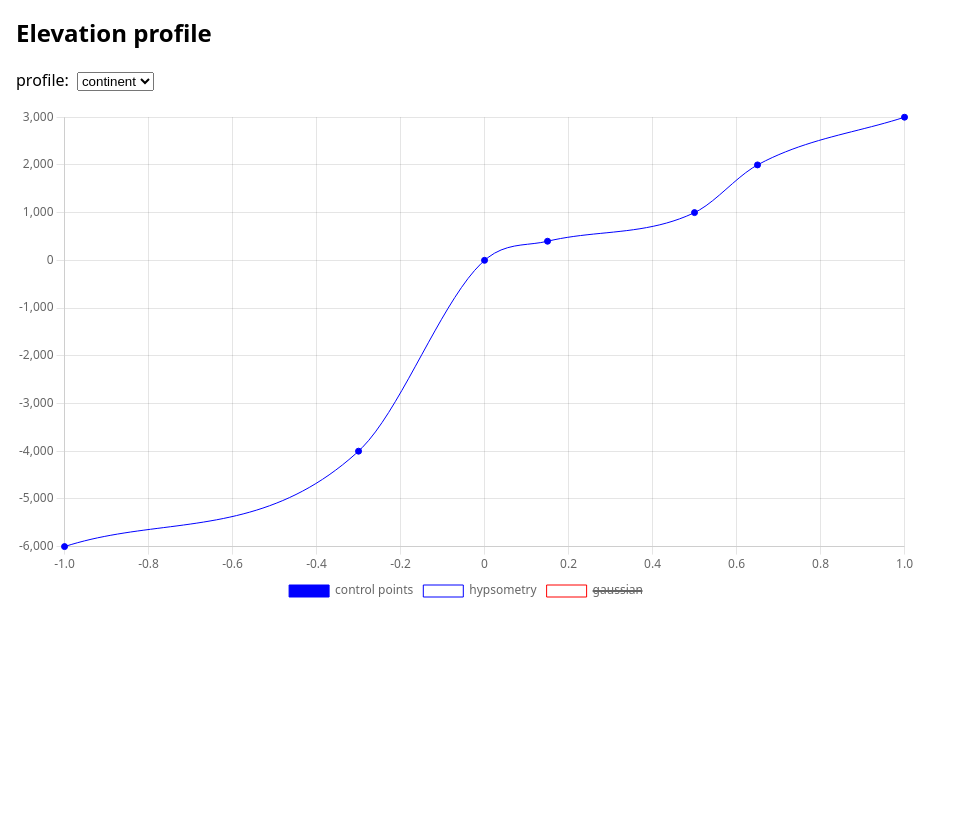
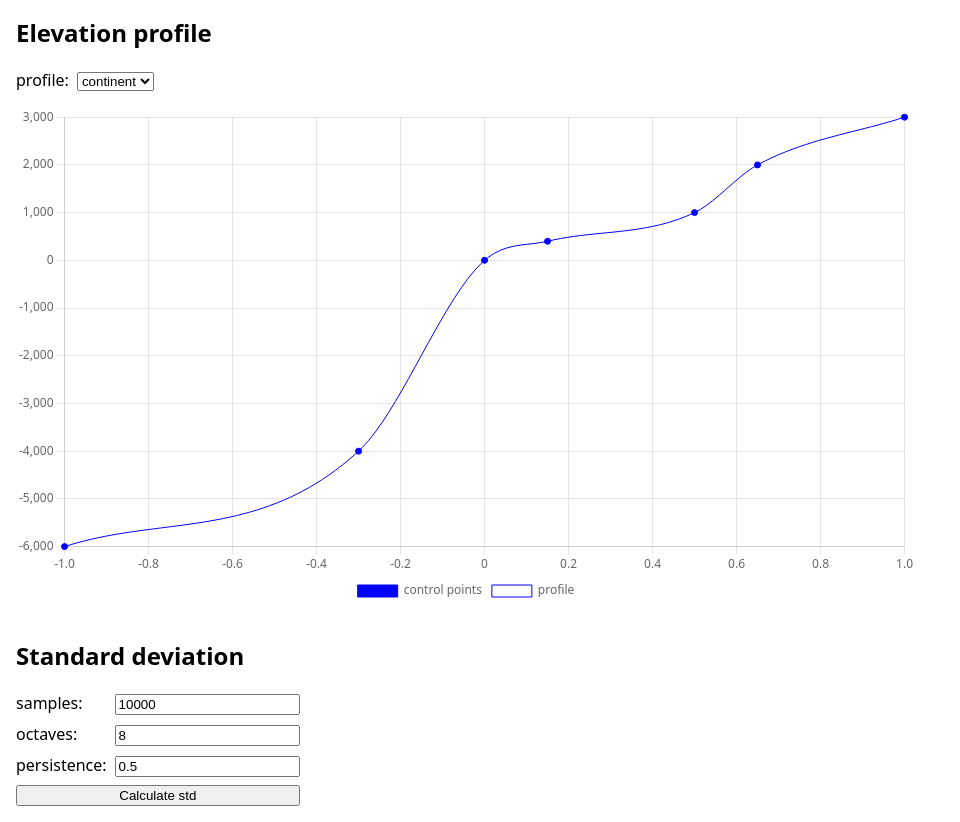
Before and after one commit to dkarpliuk/quadtree-planet, a website built with Vite: page dev.html in a window 1280 px wide. Shown: the whole page, without its empty margins (0-960 px from the left). Before the commit the page ends 800 px from the top, so only its background shows below. Built offline with nearby package versions, Linux system fonts and the light colour scheme.

Commit message:
measure noise std for gaussian, add dev std-calc tool

```diff
--- a/dev.html
+++ b/dev.html
@@ -19,6 +19,18 @@
         align-items: baseline;
         margin-bottom: 1rem;
       }
+
+      .controls-grid {
+        display: grid;
+        grid-template-columns: auto auto;
+        gap: 0.5rem;
+        align-items: baseline;
+        justify-content: start;
+      }
+
+      .controls-grid button {
+        grid-column: span 2;
+      }
     </style>
   </head>
   <body>
@@ -30,6 +42,18 @@
       </div>
       <canvas id="elevation-profile" width="900" height="500"></canvas>
     </div>
+    <div class="section">
+      <h2>Standard deviation</h2>
+      <div class="controls-grid">
+        <label for="std-samples">samples:</label>
+        <input id="std-samples" type="number" value="10000" min="1" />
+        <label for="std-octaves">octaves:</label>
+        <input id="std-octaves" type="number" value="8" min="1" />
+        <label for="std-persistence">persistence:</label>
+        <input id="std-persistence" type="number" value="0.5" step="0.1" min="0" max="1" />
+        <button id="std-calculate">Calculate std</button>
+      </div>
+    </div>
     <script type="module" src="/src/dev/main.ts"></script>
   </body>
 </html>
--- a/src/dev/elevation-chart.ts
+++ b/src/dev/elevation-chart.ts
@@ -9,8 +9,8 @@ interface Point {
   y: number;
 }
 
-function sampleElevationProfile(profile: ElevationProfile, raw = false): Point[] {
-  const sampler = new ElevationProfileSampler(profile, raw);
+function sampleElevationProfile(profile: ElevationProfile): Point[] {
+  const sampler = new ElevationProfileSampler(profile, false);
   sampler.warm();
 
   const min = profile[0][0];
@@ -41,8 +41,8 @@ function chartConfig(profile: ElevationProfile): ChartConfiguration<'scatter'> {
           pointHoverRadius: 3,
         },
         {
-          label: 'hypsometry',
-          data: sampleElevationProfile(profile, true),
+          label: 'profile',
+          data: sampleElevationProfile(profile),
           showLine: true,
           backgroundColor: '#fff',
           pointHoverBackgroundColor: '#fff',
@@ -50,17 +50,6 @@ function chartConfig(profile: ElevationProfile): ChartConfiguration<'scatter'> {
           borderWidth: 1,
           pointRadius: 0,
           pointHoverRadius: 3,
-        },
-        {
-          label: 'gaussian',
-          data: sampleElevationProfile(profile),
-          showLine: true,
-          backgroundColor: '#fff',
-          borderColor: '#f00',
-          borderWidth: 1,
-          pointRadius: 0,
-          pointHoverRadius: 3,
-          hidden: true,
         },
       ],
     },
@@ -87,8 +76,7 @@ export function renderElevationProfile(canvas: HTMLCanvasElement, profiles: Reco
   select.addEventListener('change', () => {
     profile = profiles[select.value];
     chart.data.datasets[0].data = profile.map(([x, y]) => ({ x, y }));
-    chart.data.datasets[1].data = sampleElevationProfile(profile, true);
-    chart.data.datasets[2].data = sampleElevationProfile(profile);
+    chart.data.datasets[1].data = sampleElevationProfile(profile);
     chart.update();
   });
 }
--- a/src/dev/main.ts
+++ b/src/dev/main.ts
@@ -5,6 +5,7 @@ import { landmassConfig } from '@config/landmass-config';
 import { Chart } from 'chart.js/auto';
 
 import { renderElevationProfile } from './elevation-chart';
+import { setupStdCalculation } from './std-calc';
 
 Chart.defaults.font.family = getComputedStyle(document.body).fontFamily;
 
@@ -15,6 +16,8 @@ async function main(): Promise<void> {
   renderElevationProfile(canvas, {
     continent: landmassConfig.value.terrain.continents.elevationProfile
   });
+
+  setupStdCalculation();
 }
 
 await main();
--- /dev/null
+++ b/src/dev/std-calc.ts
@@ -0,0 +1,37 @@
+import { wrap } from 'comlink';
+
+import type { StdOptions as StdCalcOptions } from './std-calc.worker';
+
+const measureStd = wrap<(options: StdCalcOptions) => number>(
+  new Worker(new URL('./std-calc.worker.ts', import.meta.url), { type: 'module' }));
+
+async function runStdCalculation(
+  button: HTMLButtonElement,
+  options: StdCalcOptions
+): Promise<void> {
+  button.disabled = true;
+  button.style.cursor = 'wait';
+  document.body.style.cursor = 'wait';
+
+  try {
+    const std = await measureStd(options);
+    alert(`std: ${std.toFixed(4)}`);
+  } finally {
+    button.disabled = false;
+    button.style.cursor = '';
+    document.body.style.cursor = '';
+  }
+}
+
+export function setupStdCalculation(): void {
+  const samplesInput = document.getElementById('std-samples') as HTMLInputElement;
+  const octavesInput = document.getElementById('std-octaves') as HTMLInputElement;
+  const persistenceInput = document.getElementById('std-persistence') as HTMLInputElement;
+  const button = document.getElementById('std-calculate') as HTMLButtonElement;
+
+  button.addEventListener('click', () => runStdCalculation(button, {
+    samples: Number(samplesInput.value),
+    octaves: Number(octavesInput.value),
+    persistence: Number(persistenceInput.value),
+  }));
+}
--- /dev/null
+++ b/src/dev/std-calc.worker.ts
@@ -0,0 +1,21 @@
+import { expose } from 'comlink';
+
+import { SimplexNoise } from '../lib/simplex-noise';
+
+export interface StdOptions {
+  samples: number;
+  octaves: number;
+  persistence: number;
+}
+
+function measureStd(options: StdOptions): number {
+  const noise = new SimplexNoise(Math.random(), {
+    octaves: options.octaves,
+    persistence: options.persistence,
+    frequency: 1
+  });
+
+  return noise.getStd(options.samples);
+}
+
+expose(measureStd);
--- a/src/layers/landmass/continent-sampler.ts
+++ b/src/layers/landmass/continent-sampler.ts
@@ -8,6 +8,7 @@ import { SimplexNoise } from '../../lib/simplex-noise';
 
 const OCTAVES = 8;
 const PERSISTENCE = 0.5;
+const NOISE_STD = 0.246; //dev: std-calc
 
 export class ContinentSampler {
   private readonly _noise: Noise;
@@ -20,7 +21,7 @@ export class ContinentSampler {
       persistence: PERSISTENCE,
       frequency: 1 / (options.sizeMeters * METER_UNITS),
     });
-    this._profile = new ElevationProfileSampler(options.elevationProfile);
+    this._profile = new ElevationProfileSampler(options.elevationProfile, true, NOISE_STD);
     this._profile.warm();
   }
 
--- a/src/lib/elevation-profile-sampler.ts
+++ b/src/lib/elevation-profile-sampler.ts
@@ -3,22 +3,23 @@ import { monotoneCubic } from './math';
 export type ElevationProfile = [number, number][];
 
 const RESOLUTION = 512;
-const SIGMA = 1 / 3; //noise ±1 sits at ±3σ
 
 //logistic approximation of the normal CDF
-function gaussianCdf(x: number, sigma: number): number {
-  return 1 / (1 + Math.exp((-1.702 * x) / sigma));
+function gaussianCdf(x: number, std: number): number {
+  return 1 / (1 + Math.exp((-1.702 * x) / std));
 }
 
 export class ElevationProfileSampler {
   private readonly _profile: ElevationProfile;
-  private readonly _raw: boolean;
+  private readonly _hypsometry: boolean;
+  private readonly _std: number;
   private readonly _lut = new Float64Array(RESOLUTION);
   private readonly _scale = (RESOLUTION - 1) / 2; //hot path optimization
 
-  constructor(profile: ElevationProfile, raw = false) {
+  constructor(profile: ElevationProfile, hypsometry = true, std = 1) {
     this._profile = profile;
-    this._raw = raw;
+    this._hypsometry = hypsometry;
+    this._std = std;
   }
 
   warm(): void {
@@ -28,11 +29,9 @@ export class ElevationProfileSampler {
 
     for (let i = 0; i < RESOLUTION; i++) {
       const noise = -1 + (2 * i) / (RESOLUTION - 1);
-      //redistribute noise onto area fraction
-      //so the profile reads as hypsometry, unless raw
-      this._lut[i] = this._raw
-        ? curve(noise)
-        : curve(2 * gaussianCdf(noise, SIGMA) - 1);
+      this._lut[i] = this._hypsometry
+        ? curve(2 * gaussianCdf(noise, this._std) - 1)
+        : curve(noise);
     }
   }
 
```
Also changed, not shown: src/lib/noise.ts (+16 -0 lines).
